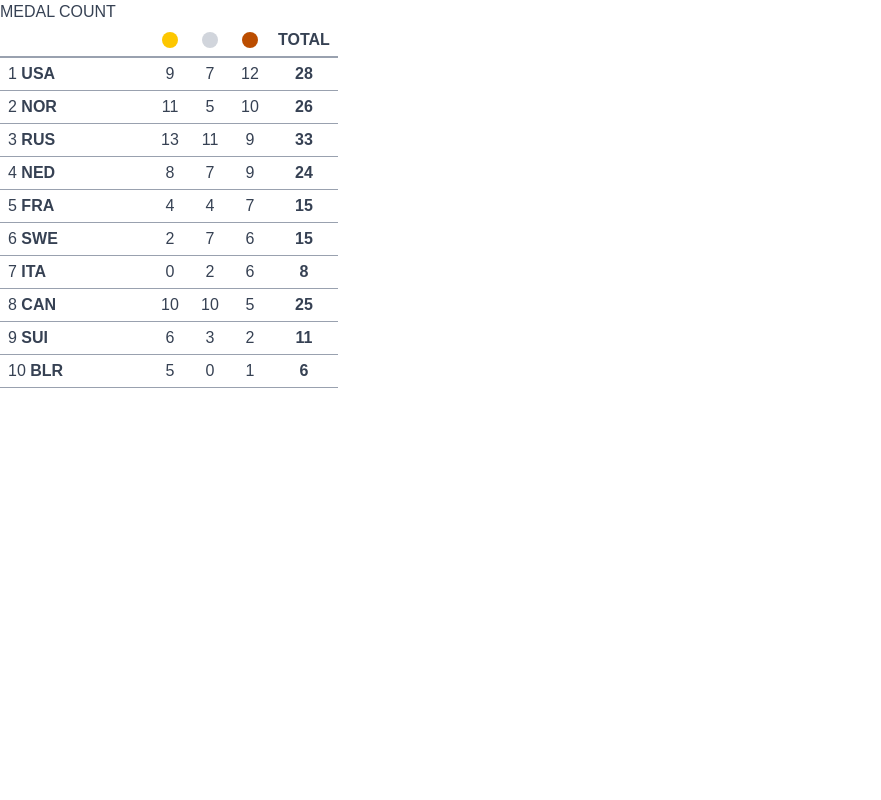
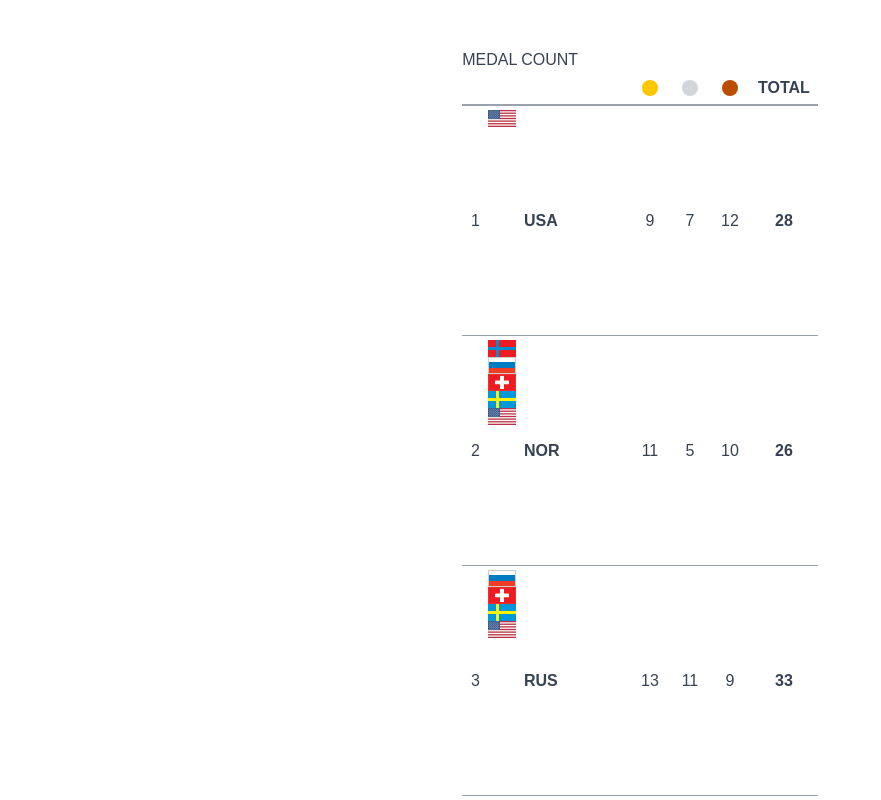
Before and after one commit to kamilkawecki/medal_count_app, a Next.js app: page / in a window 1280 px wide. Shown: the top 800 px of the page, without its empty margins (0-881 px from the left). Built offline with nearby package versions, Linux system fonts and the light colour scheme.

Commit message:
display flags with static width and height, move index to separate table row

```diff
--- a/app/page.tsx
+++ b/app/page.tsx
@@ -3,11 +3,16 @@
 import MedalTable from "@/components/MedalTable";
 import { Medals } from "@/types/medal";
 import { useEffect, useState } from "react";
+import { useMemo } from "react";
 
 export default function Home() {
   const [data, setData] = useState<Medals[]>([]);
   const [loading, setLoading] = useState(true);
   const [error, setError] = useState<string | null>(null);
+
+  const countryCodesAlphabetical = useMemo(() => {
+    return data.map((country) => country.code).sort();
+  }, [data]);
 
   useEffect(() => {
     fetch("/api/medals")
@@ -29,9 +34,12 @@
   if (error) return <p>Error: {error}</p>;
 
   return (
-    <div>
+    <div className="w-fit mx-auto mt-12">
       <h1 className="text-gray-700 uppercase">Medal Count</h1>
-      <MedalTable data={data} />
+      <MedalTable
+        data={data}
+        countryCodesAlphabetical={countryCodesAlphabetical}
+      />
     </div>
   );
 }
--- /dev/null
+++ b/components/FlagIcon.tsx
@@ -0,0 +1,29 @@
+type FlagIconProps = {
+  countryCode: string;
+  countryCodesAlphabetical: string[];
+};
+
+export default function FlagIcon({
+  countryCode,
+  countryCodesAlphabetical,
+}: FlagIconProps) {
+  const flagWidth = 28;
+  const flagHeight = 17;
+
+  const index = countryCodesAlphabetical.indexOf(countryCode);
+
+  const yOffset = index >= 0 ? -(index * flagHeight) : 0;
+
+  return (
+    <img
+      src="/flags.png"
+      alt={`${countryCode} flag`}
+      width={flagWidth}
+      height={flagHeight}
+      className={`inline-block h-[${flagHeight}px] object-cover`}
+      style={{
+        objectPosition: `0 ${yOffset}px`,
+      }}
+    />
+  );
+}
--- a/components/MedalTable.tsx
+++ b/components/MedalTable.tsx
@@ -1,15 +1,21 @@
 import { Medals } from "@/types/medal";
 import MedalBadge from "./MedalBadge";
+import FlagIcon from "./FlagIcon";
 
 type MedalTableProps = {
   data: Medals[];
+  countryCodesAlphabetical: string[];
 };
 
-export default function MedalTable({ data }: MedalTableProps) {
+export default function MedalTable({
+  data,
+  countryCodesAlphabetical,
+}: MedalTableProps) {
   return (
     <table className="text-gray-700">
       <thead>
         <tr className="border-b-2 border-gray-400">
+          <th></th>
           <th></th>
           <th className="px-3 py-1 text-center">
             <MedalBadge type="gold" />
@@ -26,8 +32,17 @@
       <tbody>
         {data.slice(0, 10).map((country, index) => (
           <tr key={country.code} className="border-b border-gray-400">
+            <td className="text-right">
+              <span className="font-normal">{index + 1}</span>
+            </td>
             <td className="px-2 py-1 font-bold min-w-[150px]">
-              <span className="font-normal">{index + 1}</span> {country.code}
+              <div className="flex items-center gap-2">
+                <FlagIcon
+                  countryCode={country.code}
+                  countryCodesAlphabetical={countryCodesAlphabetical}
+                />
+                <span>{country.code}</span>
+              </div>
             </td>
             <td className="px-2 py-1 text-center">{country.gold}</td>
             <td className="px-2 py-1 text-center">{country.silver}</td>
```
